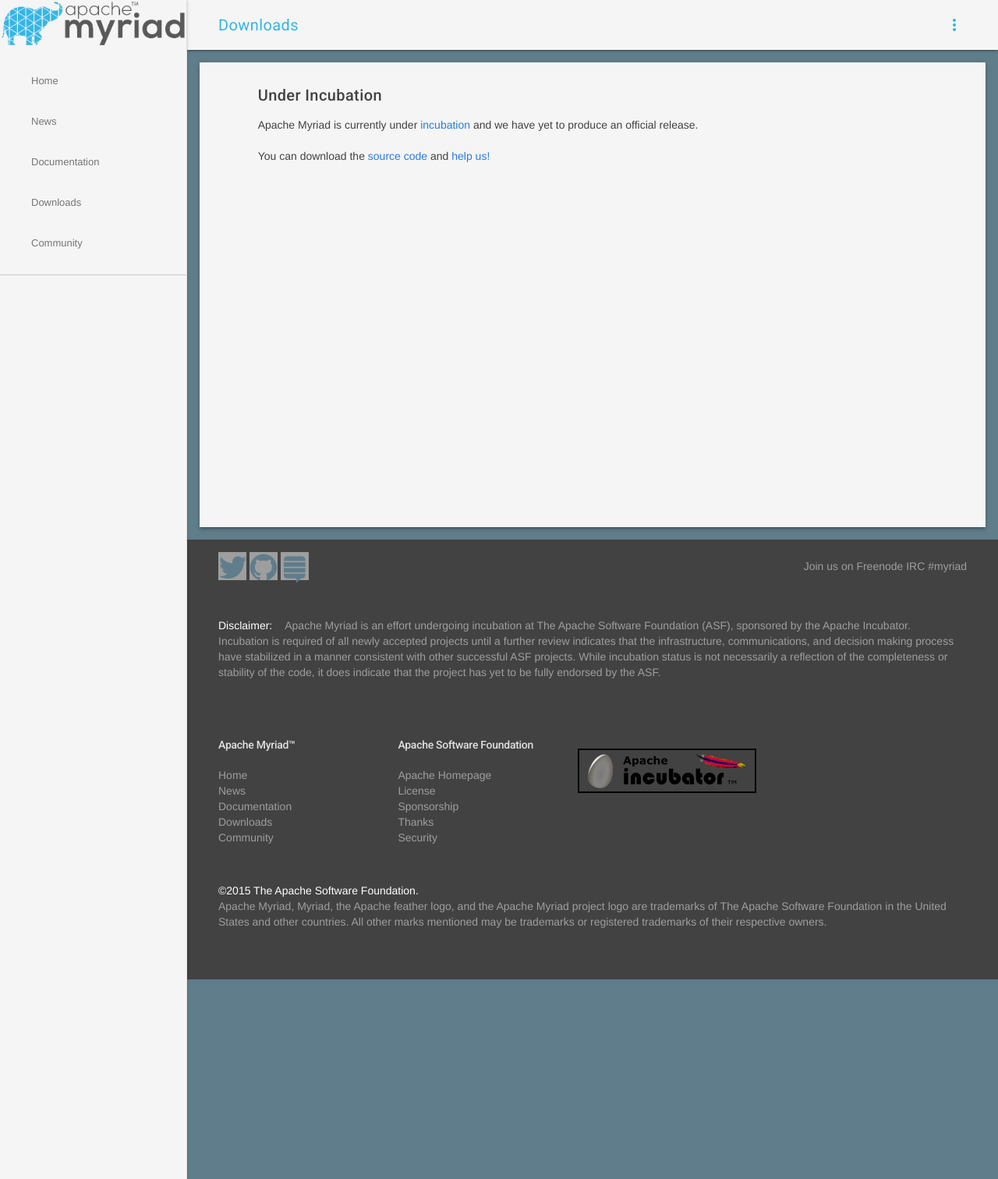
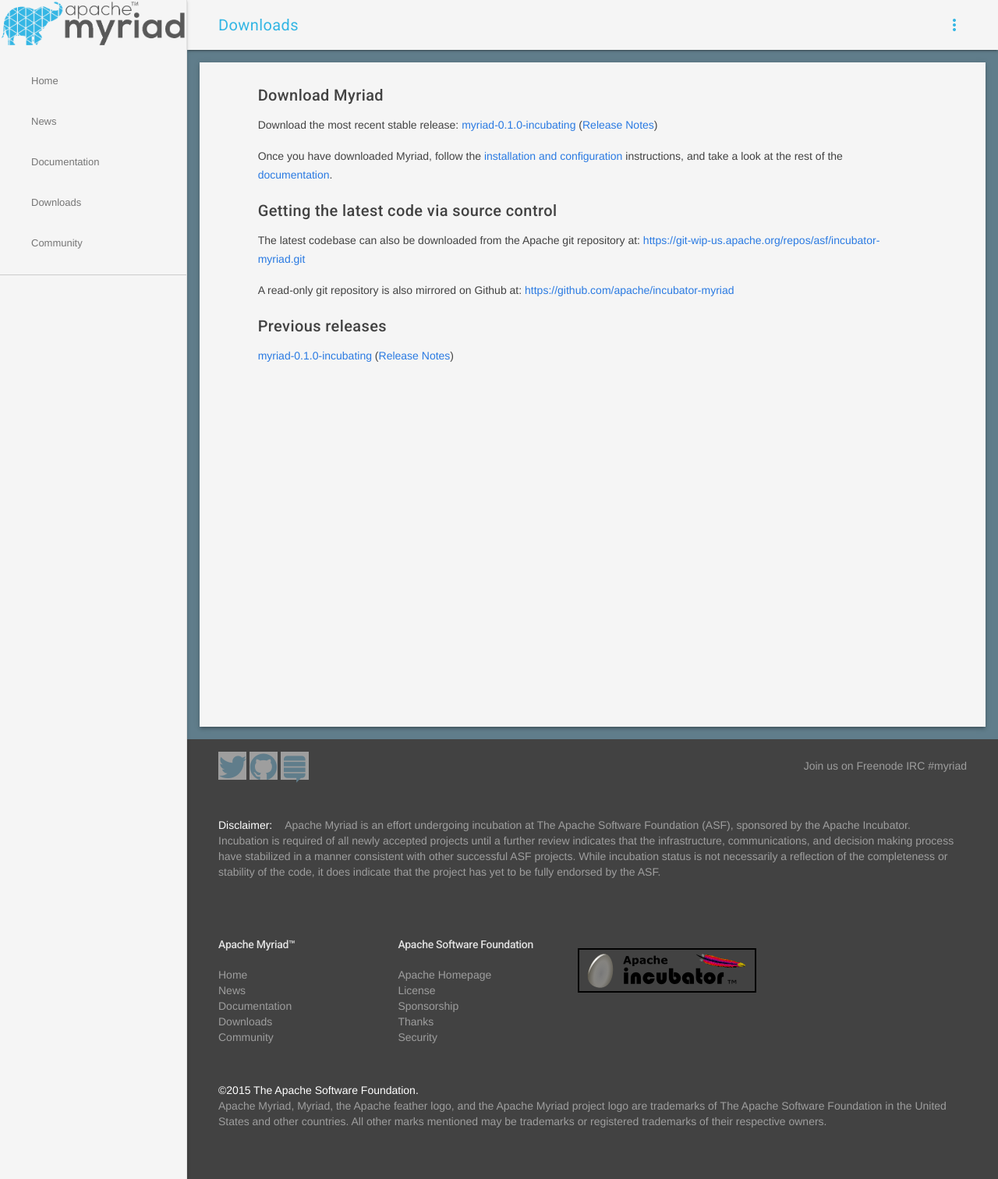
Before and after one commit to apache/incubator-myriad, a Jekyll site: the page built from website/downloads/index.md, in a window 1280 px wide. Shown: the whole page at 78% size. Built offline with Jekyll 4.4.1, drawn with Linux system fonts in a browser that asks for light colours.

Commit message:
Added 0.1.0 release info to news and downloads

```diff
--- a/website/downloads/index.md
+++ b/website/downloads/index.md
@@ -3,13 +3,19 @@
 title: Downloads
 permalink: /downloads/
 ---
-##### Under Incubation
+#####<a name="latest"></a> Download Myriad
+Download the most recent stable release: [myriad-0.1.0-incubating](http://www.apache.org/dist/incubator/myriad/myriad-0.1.0-incubating/) ([Release Notes](https://cwiki.apache.org/confluence/display/MYRIAD/Release+Notes#ReleaseNotes-myriad-0.1.0-incubating))
 
-Apache Myriad is currently under [incubation](http://incubator.apache.org/projects/myriad.html) and we have yet to produce an official release.
+Once you have downloaded Myriad, follow the [installation and configuration](https://cwiki.apache.org/confluence/display/MYRIAD/Installation+and+Configuration) instructions, and take a look at the rest of the [documentation](https://cwiki.apache.org/confluence/display/MYRIAD).
 
-You can download the [source code](https://git-wip-us.apache.org/repos/asf?p=incubator-myriad.git) and [help us!]({{ site.baseurl }}/community)
+##### Getting the latest code via source control
+The latest codebase can also be downloaded from the Apache git repository at:
+[https://git-wip-us.apache.org/repos/asf/incubator-myriad.git](https://git-wip-us.apache.org/repos/asf/incubator-myriad.git)
 
+A read-only git repository is also mirrored on Github at: [https://github.com/apache/incubator-myriad](https://github.com/apache/incubator-myriad)
 
+##### Previous releases
+[myriad-0.1.0-incubating](http://www.apache.org/dist/incubator/myriad/myriad-0.1.0-incubating/) ([Release Notes](https://cwiki.apache.org/confluence/display/MYRIAD/Release+Notes#ReleaseNotes-myriad-0.1.0-incubating))
 
 <br/>
 
```
Also changed, not shown: website/_posts/2015-12-09-myriad-0.1.0-incubating-released.md (added, +12 -0 lines).
